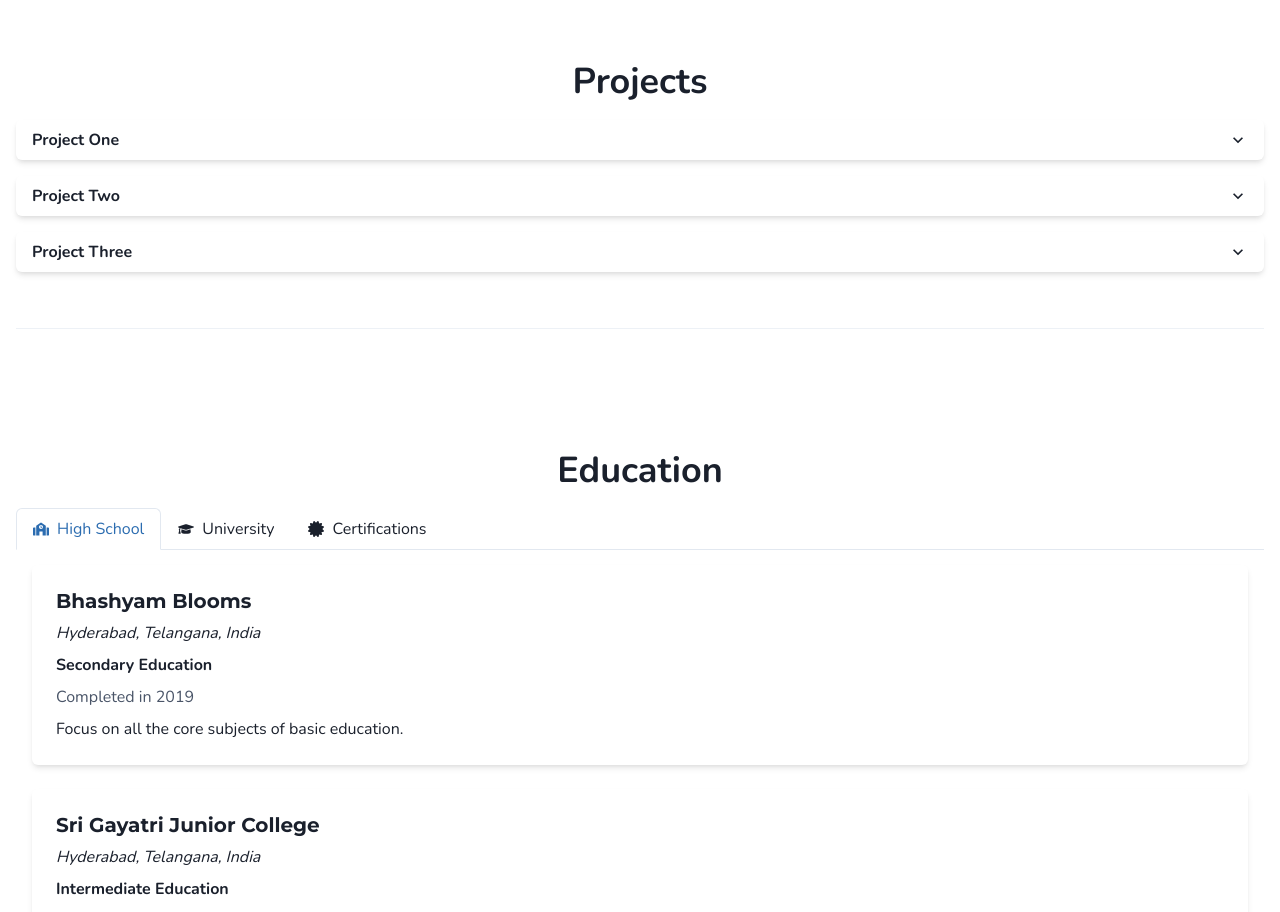
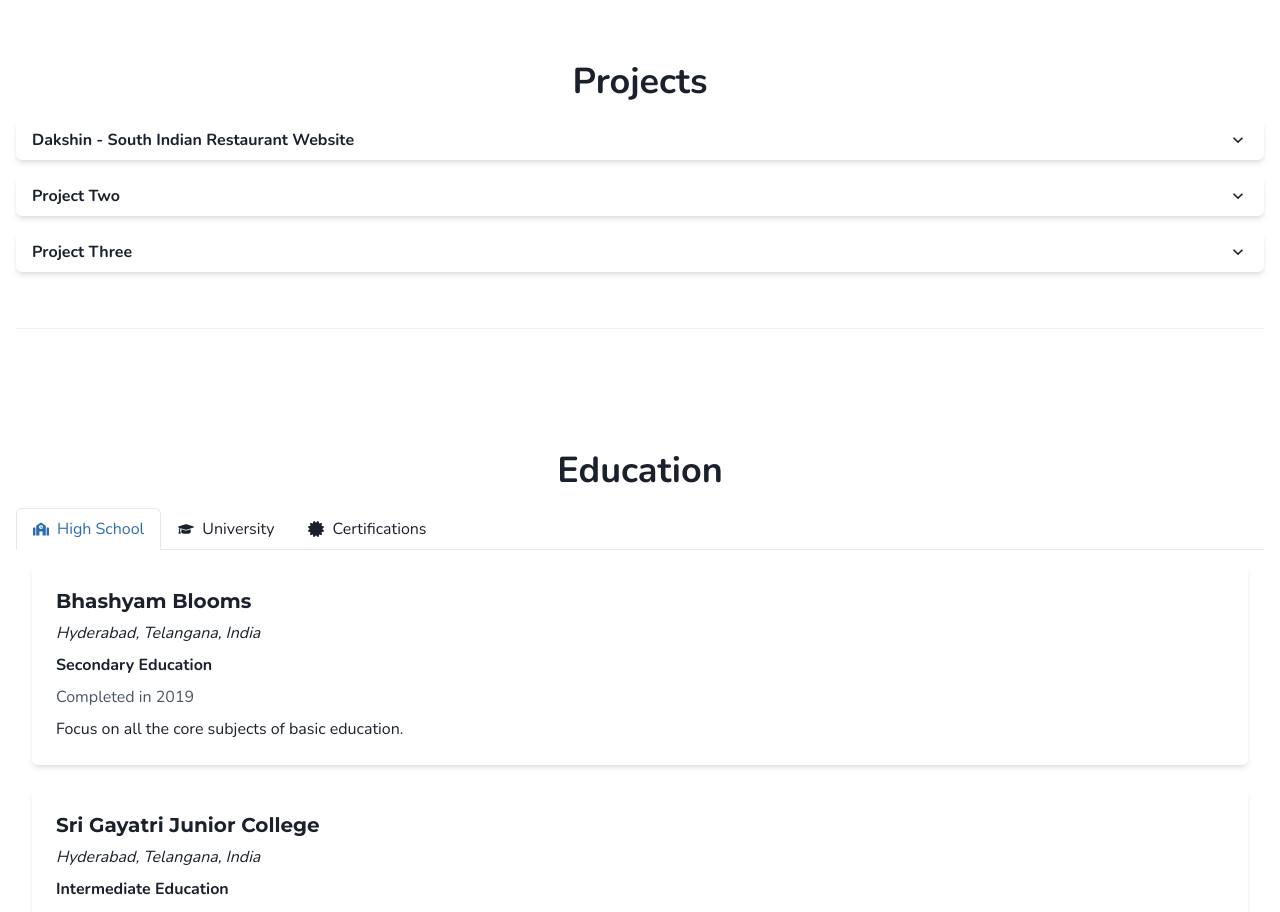
Before and after one commit to YadamDheerajReddy/yadam_dheeraj_portfolio, a React (Create React App) app: page / in a window 1280 px wide. Shown: the part 2100-3012 px from the top of the page. Built offline with nearby package versions, Linux system fonts and the light colour scheme.

Commit message:
added the project1

```diff
--- a/src/pages/Home.js
+++ b/src/pages/Home.js
@@ -33,7 +33,8 @@ import {
 import { FaHtml5, FaCss3Alt, FaJs, FaBootstrap, FaReact, FaNodeJs, FaPython, FaFigma, FaGraduationCap, FaSchool, FaCertificate, FaLinkedin, FaGithub, FaTwitter } from 'react-icons/fa';
 import { SiFlask } from 'react-icons/si';
 import { keyframes } from '@emotion/react';
-import Footer from '../components/Footer'; // Import Footer component
+import Footer from '../components/Footer';
+import project1 from '../assets/project1.png';
 
 const fadeInUp = keyframes`
   0% { opacity: 0; transform: translateY(20px); }
@@ -54,11 +55,11 @@ const skills = [
 
 const projects = [
   {
-    title: "Project One",
+    title: "Dakshin - South Indian Restaurant Website",
     description: "This is a description for project one.",
-    technologies: ["React", "Node.js", "CSS"],
-    link: "#",
-    imageUrl: "https://via.placeholder.com/1920x1080", // Replace with actual image URL
+    technologies: ["React", "Node.js", "HTML", "CSS"],
+    link: "https://dakshin-ten.vercel.app/",
+    imageUrl: project1, // Replace with actual image URL
   },
   {
     title: "Project Two",
```
Also changed, not shown: 1 other file (tests, documents, lock files or other folders).
